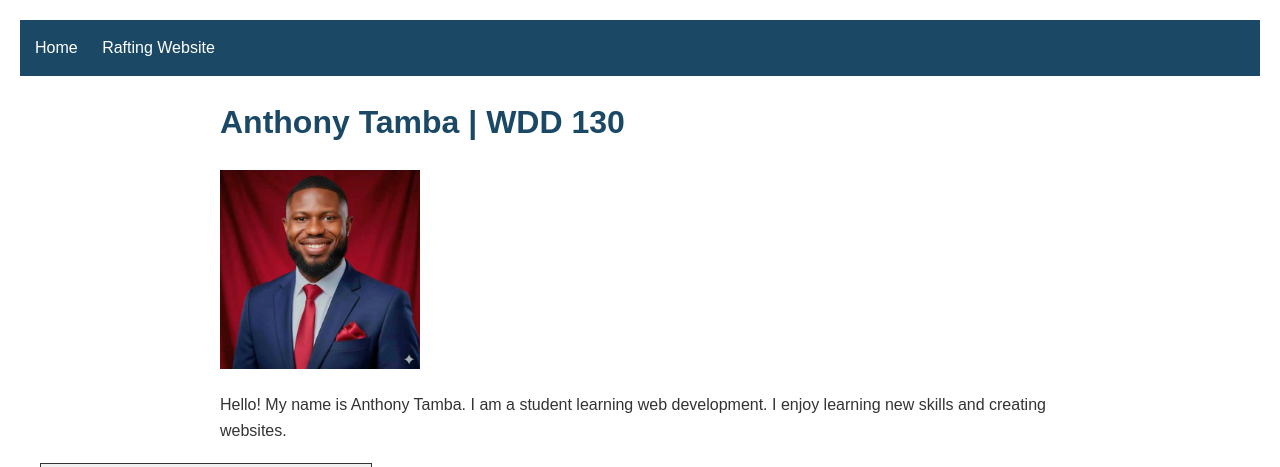
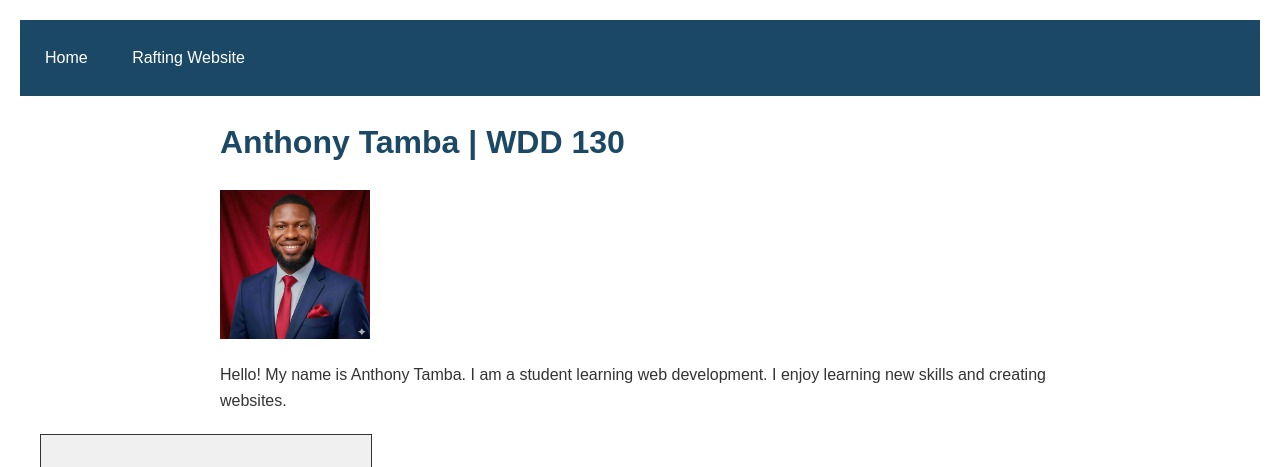
Before and after one commit to anthonytamba-art/wdd130, a plain HTML site: page index.html in a window 1280 px wide. Shown: the top 467 px of the page. Drawn offline with Linux system fonts and the light colour scheme.

Commit message:
Fix W02 homepage audit requirements

```diff
--- a/styles/styles.css
+++ b/styles/styles.css
@@ -1,3 +1,4 @@
+
 body {
     font-family: Arial, sans-serif;
     line-height: 1.6;
@@ -19,10 +20,22 @@ nav a {
     color: white;
     margin-right: 20px;
     text-decoration: none;
+    padding: 10px;
+    display: inline-block;
 }
+
 main {
     max-width: 840px;
     margin: 0 auto;
+}
+
+main img {
+    width: 150px;
+    height: auto;
+}
+
+p {
+    padding: 0;
 }
 
 aside {
@@ -31,6 +44,7 @@ aside {
     border: 1px solid #333;
     padding: 15px;
     background-color: #f0f0f0;
+    color: #333;
 }
 
 aside img {
```
Also changed, not shown: images/liberia.webp.
